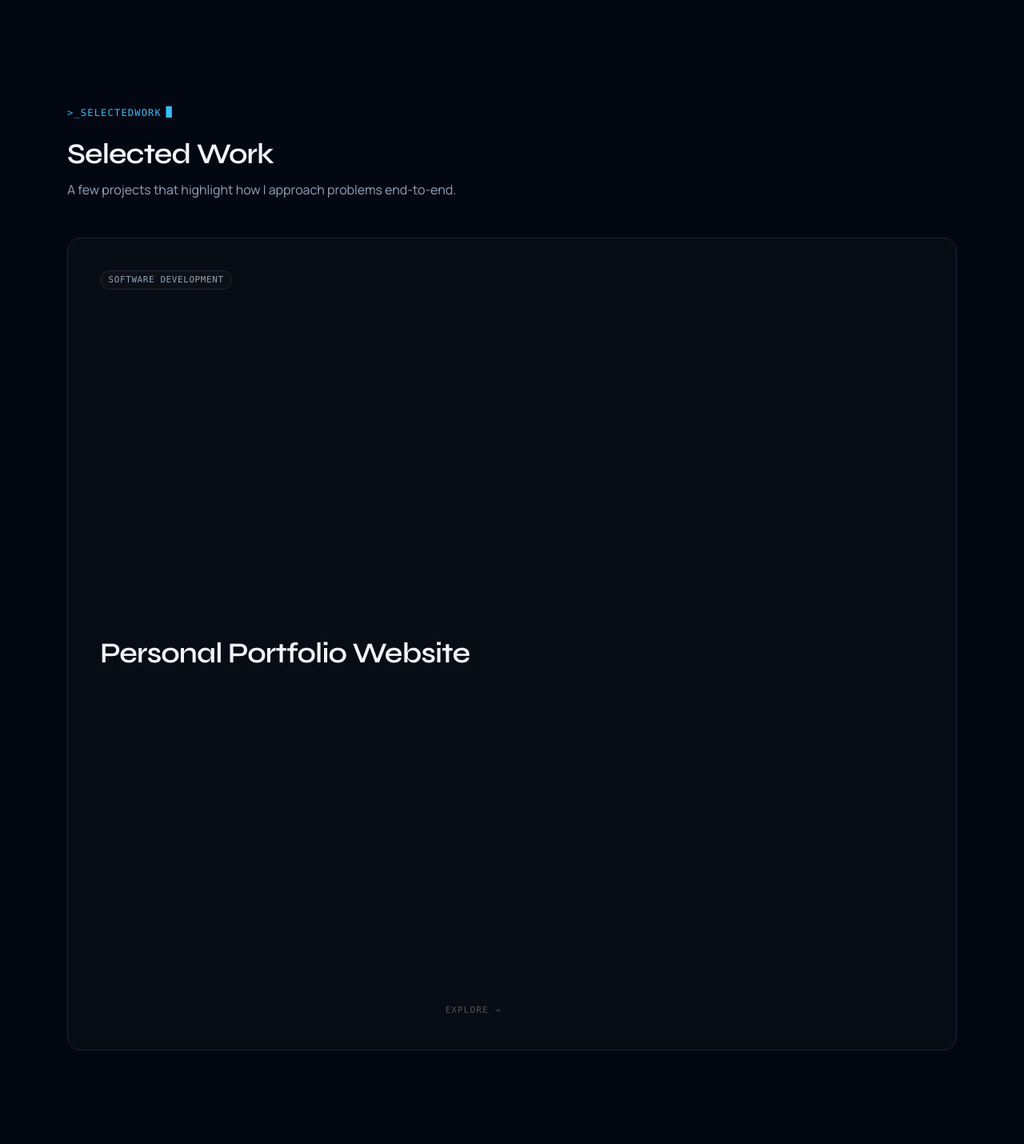
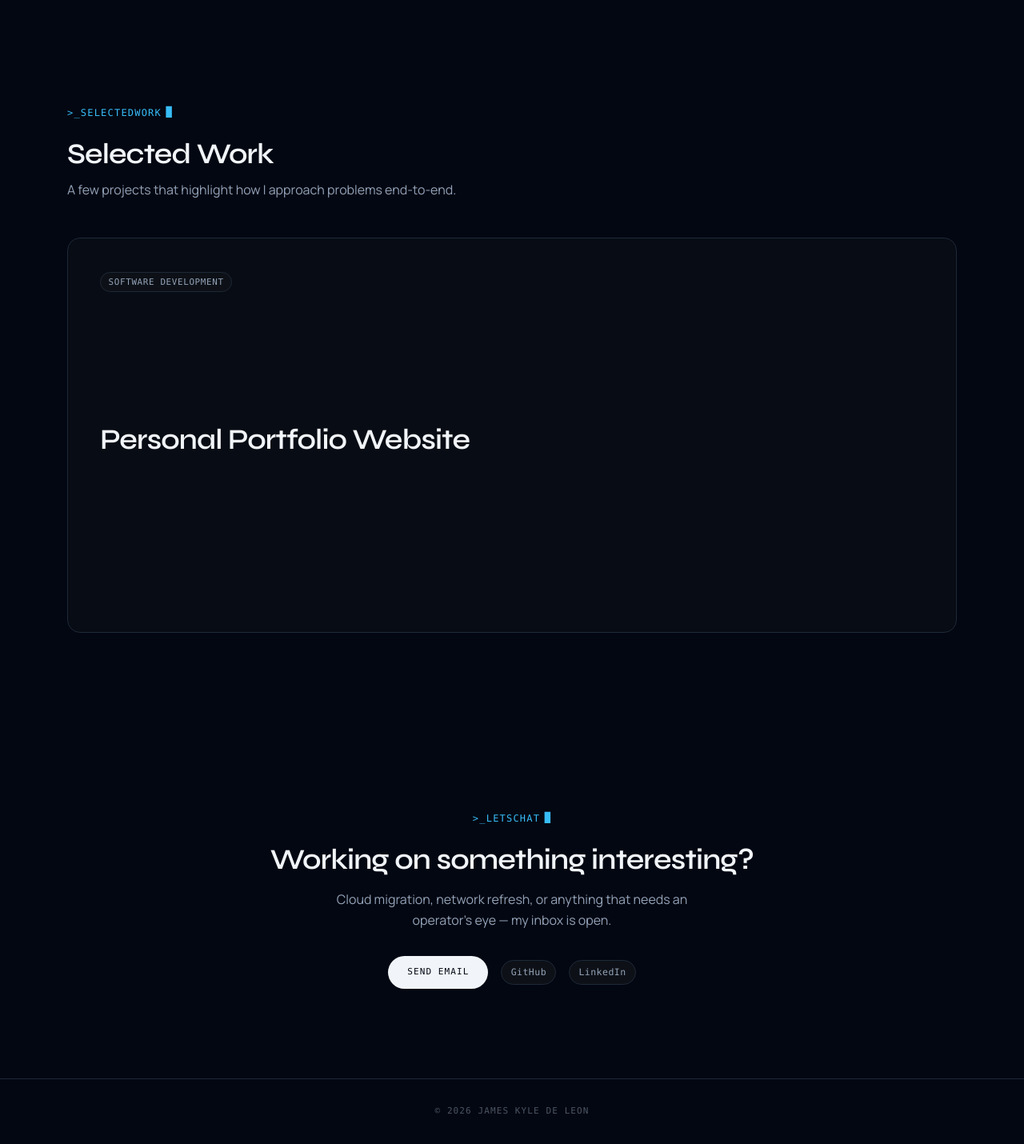
Before and after one commit to jkdleon/website-portfolio, a Next.js app: page / in a window 1280 px wide. Shown: the part 5398-6828 px from the top of the page at 80% size. Built offline with nearby package versions, Linux system fonts and the light colour scheme.

Commit message:
feat: redesign selected work cards with centered-title hover animation

```diff
--- a/src/components/landing/Projects.tsx
+++ b/src/components/landing/Projects.tsx
@@ -1,6 +1,6 @@
 'use client';
 
-import { useEffect, useState } from 'react';
+import { useEffect, useRef, useState } from 'react';
 import { SectionWrapper } from '@/components/ui/SectionWrapper';
 import { SectionLabel } from '@/components/ui/SectionLabel';
 import { projects } from '@/lib/constants/projects';
@@ -48,41 +48,58 @@ export default function Projects({ id }: { id?: string }) {
                 onMouseLeave={() => setHoverIndex(null)}
                 onFocus={() => setHoverIndex(i)}
                 onBlur={() => setHoverIndex(null)}
-                className={`group block w-full text-left rounded-2xl border bg-surface/60 overflow-hidden transition-all duration-300 ${
+                className={`block w-full text-left rounded-2xl border overflow-hidden transition-[border-color,box-shadow] duration-300 bg-surface/60 ${
                   isHovered
                     ? 'border-accent/40 shadow-[0_24px_60px_-24px_rgba(56,189,248,0.25)]'
                     : 'border-border'
                 }`}
               >
-                <div className="grid md:grid-cols-[1.1fr_1fr] gap-0">
-                  {/* Left: title side */}
-                  <div className="p-7 md:p-10 flex flex-col justify-between min-h-[260px]">
-                    <div className="flex items-center gap-2">
+                {/* Grid: left column expands/contracts to drive the "slide" */}
+                <div
+                  className="grid overflow-hidden"
+                  style={{
+                    gridTemplateColumns: isHovered ? '55fr 45fr' : '1fr 0fr',
+                    transition: 'grid-template-columns 500ms cubic-bezier(0.16, 1, 0.3, 1)',
+                  }}
+                >
+                  {/* ── Left panel ── */}
+                  <div className="flex flex-col min-h-[280px] p-8 md:p-10">
+
+                    {/* Category chip — top */}
+                    <div>
                       {project.category && (
                         <span className="chip-mono">{project.category}</span>
                       )}
                     </div>
 
-                    <div className="mt-10">
+                    {/* Title block — centered vertically in remaining space */}
+                    <div className="flex-1 flex items-center">
+                      <div className="w-full">
                         <h3 className="text-2xl md:text-4xl font-semibold tracking-tight text-foreground leading-tight">
                           {project.title}
                         </h3>
+
+                        {/* Description: collapses to 0 height when not hovered */}
                         <div
-                        className={`grid transition-all duration-500 ease-out ${
-                          isHovered ? 'grid-rows-[1fr] opacity-100 mt-4' : 'grid-rows-[0fr] opacity-0'
-                        }`}
+                          className="grid overflow-hidden"
+                          style={{
+                            gridTemplateRows: isHovered ? '1fr' : '0fr',
+                            transition: 'grid-template-rows 400ms cubic-bezier(0.16, 1, 0.3, 1)',
+                          }}
                         >
                           <div className="overflow-hidden">
-                          <p className="text-muted text-sm md:text-base leading-relaxed max-w-md">
+                            <p className="mt-3 text-muted text-sm md:text-base leading-relaxed max-w-md">
                               {project.description}
                             </p>
                           </div>
                         </div>
                       </div>
+                    </div>
 
+                    {/* Explore — bottom, fades in on hover */}
                     <div
-                      className={`flex items-center justify-end gap-2 font-mono text-[11px] tracking-widest uppercase mt-6 transition-colors ${
-                        isHovered ? 'text-accent' : 'text-subtle group-hover:text-accent'
+                      className={`flex items-center justify-end gap-2 font-mono text-[11px] tracking-widest uppercase transition-opacity duration-300 ${
+                        isHovered ? 'opacity-100 text-accent' : 'opacity-0 text-subtle'
                       }`}
                     >
                       Explore
@@ -96,16 +113,9 @@ export default function Projects({ id }: { id?: string }) {
                     </div>
                   </div>
 
-                  {/* Right: hover-reveal preview */}
-                  <div
-                    className={`grid transition-all duration-500 ease-out ${
-                      isHovered
-                        ? 'grid-cols-[1fr] opacity-100'
-                        : 'grid-cols-[0fr] md:grid-cols-[0fr] opacity-0'
-                    }`}
-                  >
+                  {/* ── Right panel ── */}
                   <div className="overflow-hidden">
-                      <div className="h-full p-7 md:p-10 bg-background/40 border-t md:border-t-0 md:border-l border-border flex flex-col gap-6">
+                    <div className="h-full p-8 md:p-10 border-l border-border bg-background/40 flex flex-col gap-6 min-w-[260px]">
                       {project.challenge && (
                         <div>
                           <p className="font-mono text-[10px] text-accent tracking-widest uppercase mb-2">
@@ -138,7 +148,6 @@ export default function Projects({ id }: { id?: string }) {
                     </div>
                   </div>
                 </div>
-                </div>
               </button>
             );
           })}
@@ -153,11 +162,16 @@ export default function Projects({ id }: { id?: string }) {
 }
 
 function ProjectModal({ project, onClose }: { project: Project; onClose: () => void }) {
+  const closeBtnRef = useRef<HTMLButtonElement>(null);
+  useEffect(() => {
+    closeBtnRef.current?.focus();
+  }, []);
+
   return (
     <div
       role="dialog"
       aria-modal="true"
-      aria-label={project.title}
+      aria-labelledby="modal-title"
       className="fixed inset-0 z-50 flex items-center justify-center px-4 py-8 md:py-16"
     >
       <div
@@ -167,9 +181,10 @@ function ProjectModal({ project, onClose }: { project: Project; onClose: () => v
       />
       <div className="relative w-full max-w-3xl max-h-full overflow-y-auto rounded-2xl border border-border bg-surface shadow-2xl">
         <button
+          ref={closeBtnRef}
           type="button"
           onClick={onClose}
-          aria-label="Close"
+          aria-label={`Close ${project.title} details`}
           className="absolute top-5 right-5 w-8 h-8 inline-flex items-center justify-center rounded-full text-subtle hover:text-foreground hover:bg-border/40 transition-colors"
         >
           ×
@@ -180,10 +195,9 @@ function ProjectModal({ project, onClose }: { project: Project; onClose: () => v
               ◇ {project.category}
             </p>
           )}
-          <h3 className="text-2xl md:text-4xl font-semibold tracking-tight text-foreground text-center mb-10">
+          <h3 id="modal-title" className="text-2xl md:text-4xl font-semibold tracking-tight text-foreground text-center mb-10">
             {project.title}
           </h3>
-
           <div className="grid md:grid-cols-2 gap-8 md:gap-12 mb-10">
             {project.challenge && (
               <div>
@@ -202,7 +216,6 @@ function ProjectModal({ project, onClose }: { project: Project; onClose: () => v
               </div>
             )}
           </div>
-
           {project.tools.length > 0 && (
             <div className="mb-10">
               <p className="font-mono text-[10px] text-accent tracking-widest uppercase mb-3">
@@ -217,7 +230,6 @@ function ProjectModal({ project, onClose }: { project: Project; onClose: () => v
               </div>
             </div>
           )}
-
           {project.businessImpact && (
             <div className="rounded-xl border border-border bg-background/60 p-6 mb-8">
               <p className="font-mono text-[10px] text-accent tracking-widest uppercase mb-3">
@@ -228,7 +240,6 @@ function ProjectModal({ project, onClose }: { project: Project; onClose: () => v
               </p>
             </div>
           )}
-
           <div className="flex flex-wrap gap-3">
             <a
               href={project.caseStudyHref ?? project.link}
```
Lines whose indentation alone changed are shown as unchanged.
